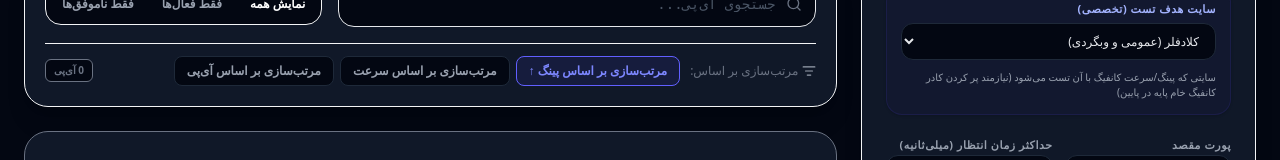
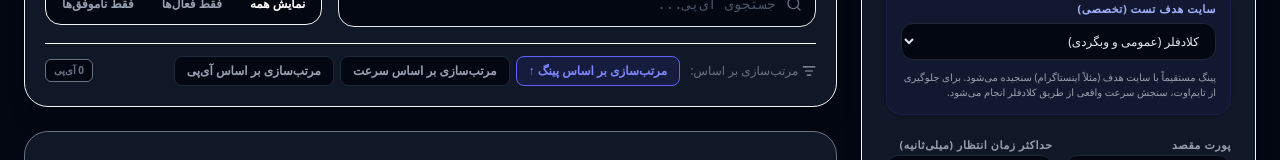
Before and after one commit to omiddarkness22-gif/Ip-test, a React (Vite) app: page / in a window 1280 px wide. Shown: the part 348-508 px from the top of the page. Built offline with nearby package versions, Linux system fonts and the light colour scheme.

Commit message:
fix: isolate ping and speed test targets
Update backend logic to use specific hosts for ping tests while enforcing speed.cloudflare.com for speed tests to ensure reliable measurements. Update UI descriptions to reflect this change.

```diff
--- a/server.ts
+++ b/server.ts
@@ -203,10 +203,14 @@ function testVpnWs(
       let targetHost = "speed.cloudflare.com";
       let destPort = 80;
 
-      if (testTarget === "instagram") {
-        targetHost = "instagram.com";
-      } else if (testTarget === "google") {
-        targetHost = "www.google.com";
+      // For Ping, we connect to the requested target (Instagram / Google / Cloudflare)
+      // For Speed, we MUST use speed.cloudflare.com because it is the only host that serves a high-speed dummy file generator.
+      if (action === "ping") {
+        if (testTarget === "instagram") {
+          targetHost = "instagram.com";
+        } else if (testTarget === "google") {
+          targetHost = "www.google.com";
+        }
       }
 
       const hostBuffer = Buffer.from(targetHost, "utf-8");
--- a/src/App.tsx
+++ b/src/App.tsx
@@ -127,8 +127,8 @@ export default function App() {
     testTypeLabel: isEn ? "Verification Protocol" : "روش تست اتصال",
     testTargetLabel: isEn ? "Test Destination Target" : "سایت هدف تست (تخصصی)",
     testTargetDesc: isEn
-      ? "Select which site to test inside the tunnel (Requires VPN Config base)."
-      : "سایتی که پینگ/سرعت کانفیگ با آن تست می‌شود (نیازمند پر کردن کادر کانفیگ خام پایه در پایین)",
+      ? "Tests ping directly to the target. Speed is measured via the Cloudflare tunnel to prevent timeouts."
+      : "پینگ مستقیماً با سایت هدف (مثلاً اینستاگرام) سنجیده می‌شود. برای جلوگیری از تایم‌اوت، سنجش سرعت واقعی از طریق کلادفلر انجام می‌شود.",
     targetCloudflare: isEn ? "Cloudflare CDN (Default)" : "کلادفلر (عمومی و وبگردی)",
     targetInstagram: isEn ? "Instagram (Test Instagram)" : "اینستاگرام (مخصوص Instagram)",
     targetGoogle: isEn ? "Google / YouTube" : "گوگل و یوتیوب",
```
